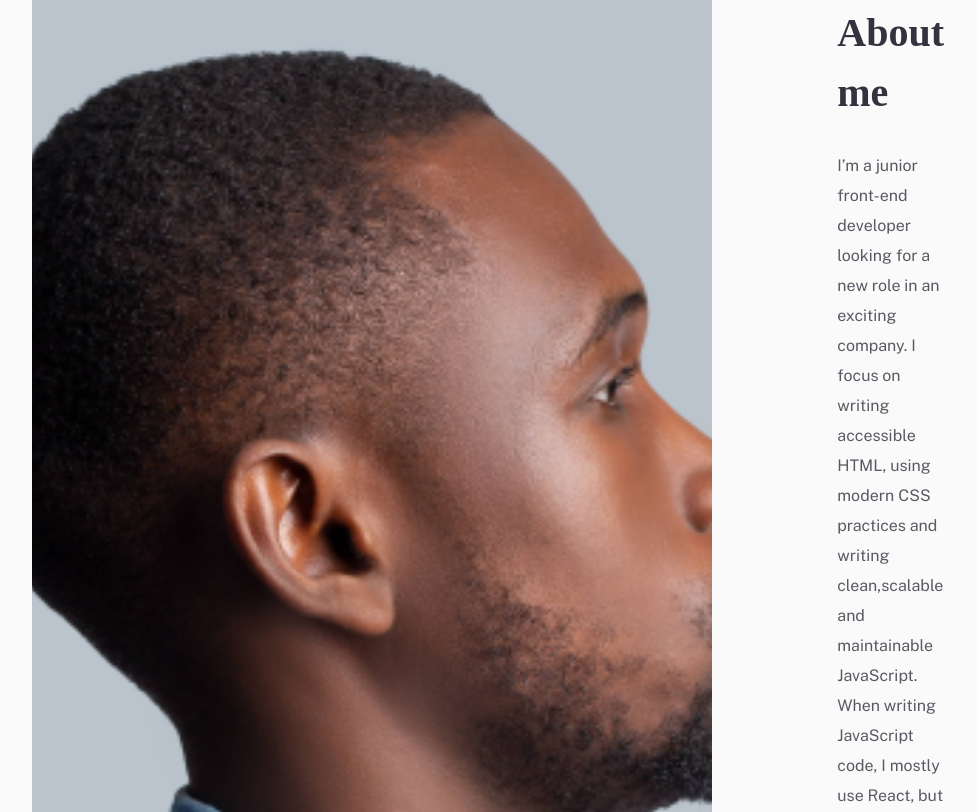
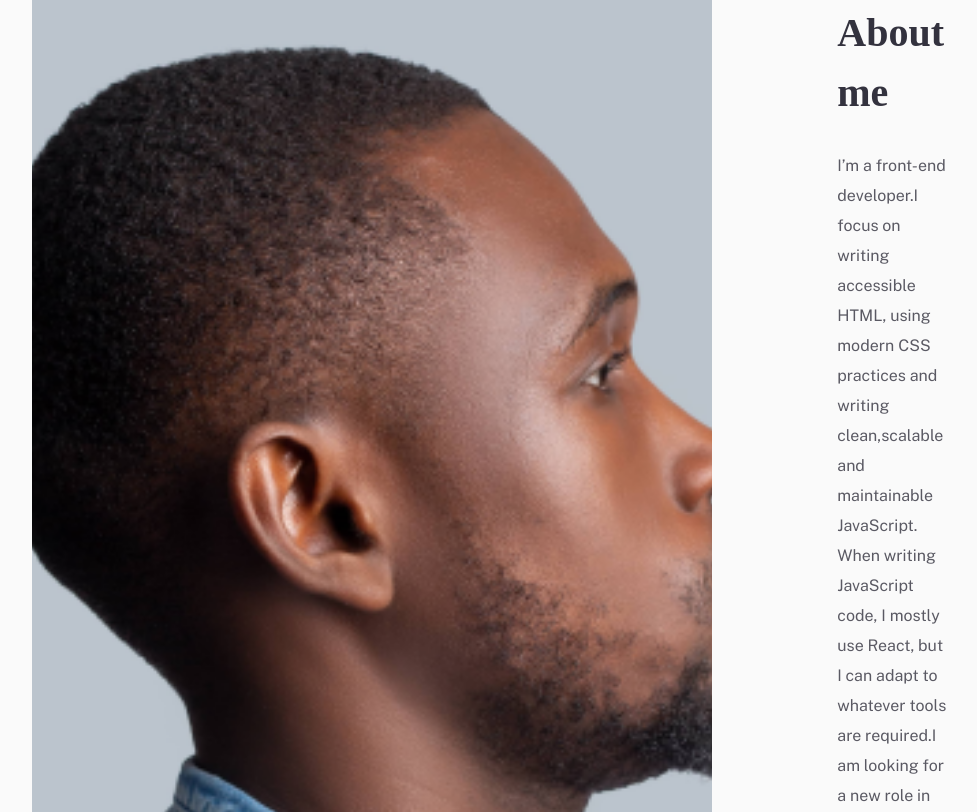
Before and after one commit to dantanee/portfolio, a plain HTML site: page index.html in a window 1280 px wide. Shown: the part 928-1740 px from the top of the page, without its empty margins (132-1109 px from the left). Drawn offline with nearby package versions, Linux system fonts and the light colour scheme; a web font is replaced by a local one.

Commit message:
Update index.html

```diff
--- a/index.html
+++ b/index.html
@@ -63,11 +63,10 @@
 
       <div  class="about-text">
         <h1>About me</h1>
-        <p>I’m a junior front-end developer looking for a new role in an exciting company.
-          I focus on writing accessible HTML, using modern CSS practices and writing clean,scalable and maintainable
+        <p>I’m a  front-end developer.I focus on writing accessible HTML, using modern CSS practices and writing clean,scalable and maintainable
            JavaScript.
            When writing JavaScript code, I mostly use React,
-            but I can adapt to whatever tools are required. I’m happy working remotely and have experience in remote teams.
+            but I can adapt to whatever tools are required.I am  looking for a new role in an exciting company. I’m happy working remotely and have experience in remote teams.
              When I’m not coding, you’ll find me watching documentaries or watching tech related videos.
               I love playing football and enjoy watching it too, Kindly checkout my resume below.</p>
               <!-- <button class="resume button"><a href="./manage.html">GO TO RESUME</a></button>
```
